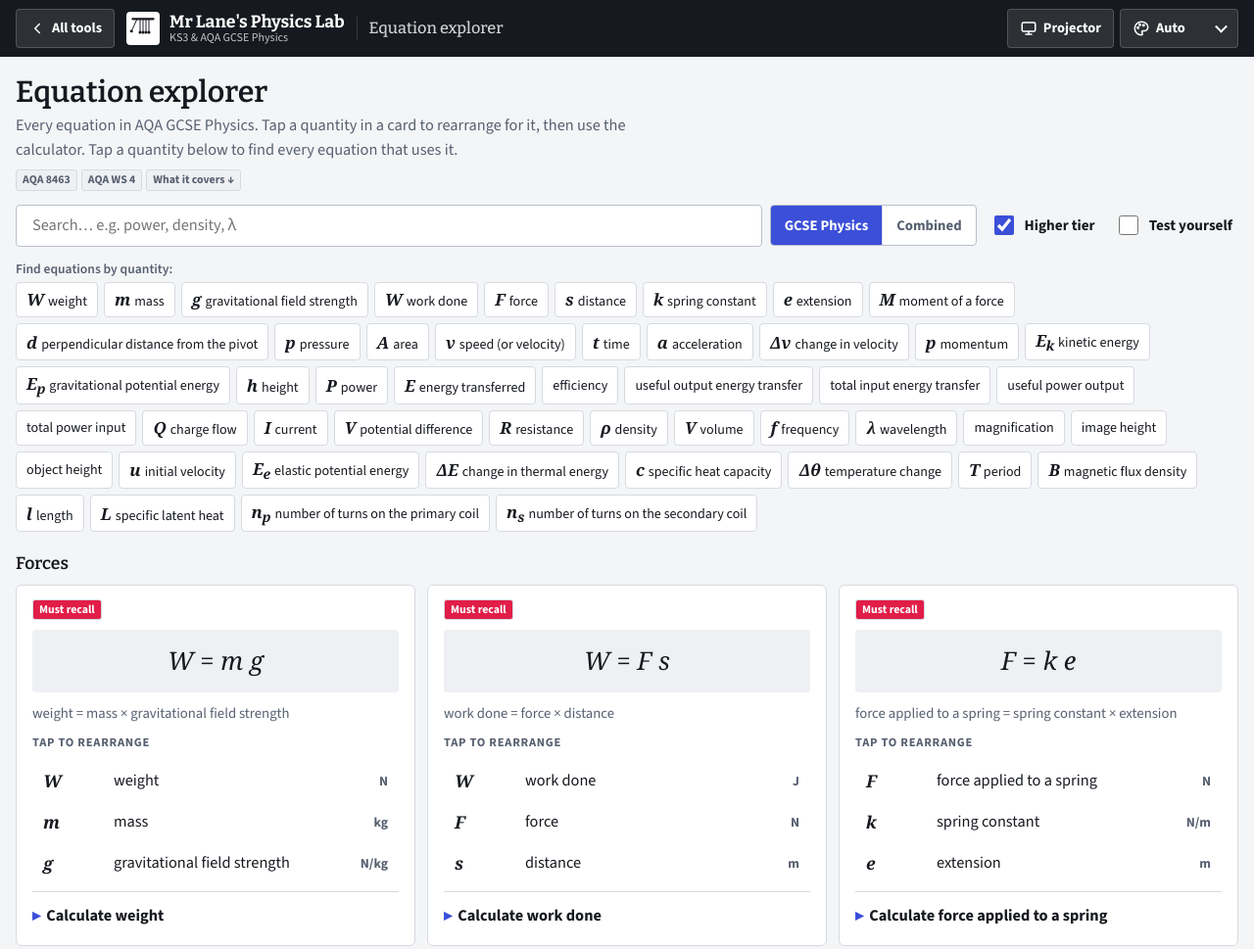
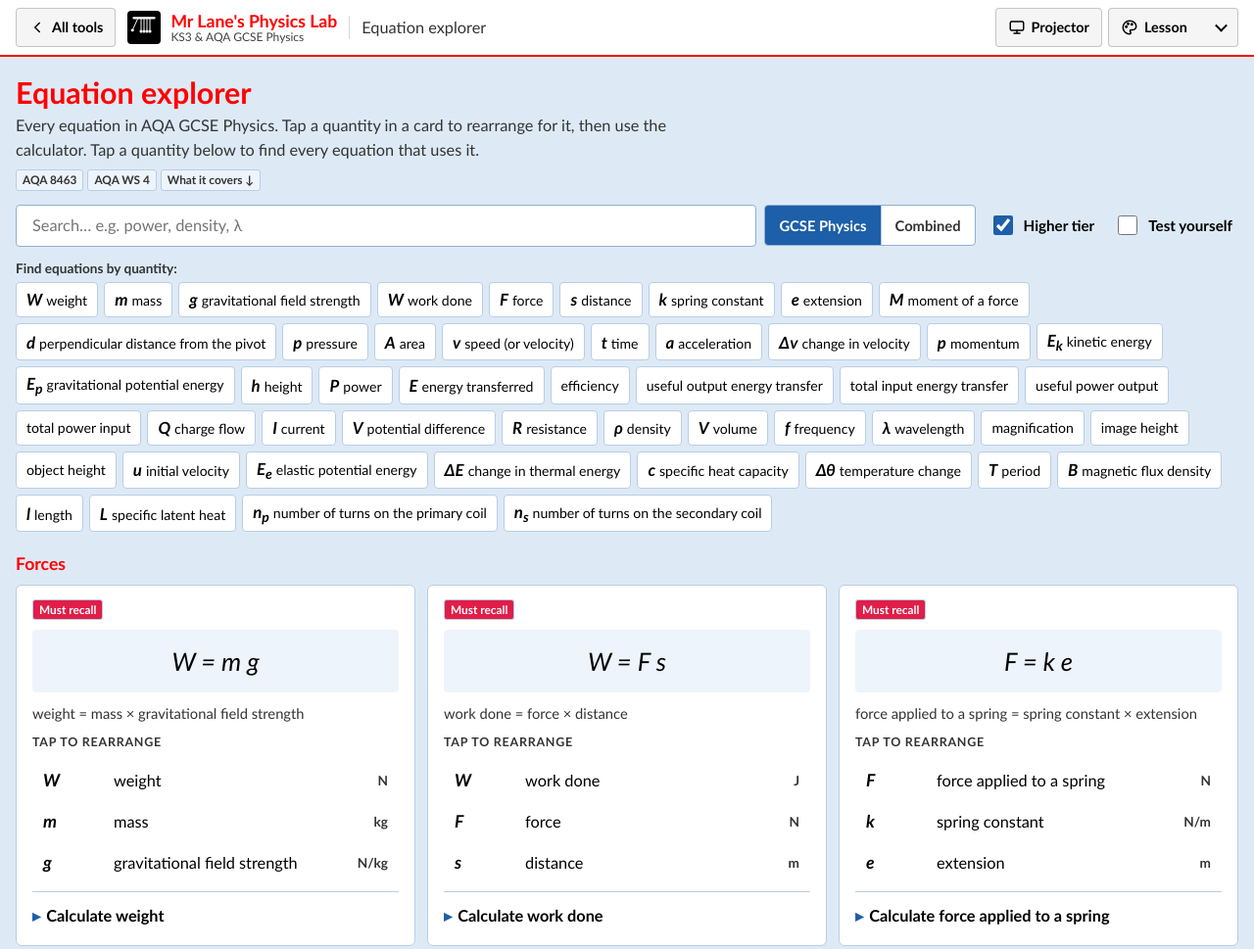
Before and after one commit to lanerobertlane/physics-lab, a plain HTML site: page tools/equations.html in a window 1280 px wide. Shown: the top 969 px of the page at 98% size. Drawn offline with nearby package versions, Linux system fonts and the light colour scheme.

Commit message:
Rework ClassCharts and Sparx themes; add footer, terms and privacy
ClassCharts and Sparx themes restyled to match the real platforms.
Lesson is now the default theme and Auto is removed. Every page gets a
copyright footer (GPL-3.0) linking to new Terms of use and Privacy pages.
The offline cache now revalidates so updates show straight away.

```diff
--- a/css/style.css
+++ b/css/style.css
@@ -1,7 +1,7 @@
 /* Shared styles. Fonts: Source Sans 3 (body) and Bitter, a sturdy textbook-style slab
    serif (headings). The Sparx-style theme uses Nunito. If fonts can't load (offline),
    system fonts are used instead. */
-@import url("https://fonts.googleapis.com/css2?family=Bitter:wght@500;600;700&family=Source+Sans+3:ital,wght@0,400;0,600;0,700;1,400&family=Nunito:wght@500;700;800&display=swap");
+@import url("https://fonts.googleapis.com/css2?family=Bitter:wght@500;600;700&family=Source+Sans+3:ital,wght@0,400;0,600;0,700;1,400&family=Open+Sans:wght@400;600;700&family=DM+Sans:opsz,wght@9..40,400;9..40,500;9..40,700&display=swap");
 
 /* ---------- Themes ---------- */
 
@@ -55,30 +55,48 @@
   color-scheme: light;
 }
 
-/* Sparx-style: deep navy bar, bright green accent, rounded friendly shapes. */
+/* Sparx-style: teal top bar, pale mint page, dark navy headings and selected tabs,
+   green for "done", geometric sans font, moderately rounded white cards. */
 :root[data-theme="sparx"] {
-  --bg: #f1f3f8;
+  --bg: #eef6f6;
   --surface: #ffffff;
-  --surface-2: #eef1f7;
-  --text: #1b1f3b;
-  --muted: #5a6182;
-  --border: #dde1ee;
-  --border-strong: #c3c9dc;
-  --accent: #17a673;
-  --accent-soft: #daf5ea;
+  --surface-2: #f1f6f8;
+  --text: #1c2b3f;
+  --muted: #5a6b7d;
+  --border: #dce6ea;
+  --border-strong: #c3d1d8;
+  --accent: #253d5e;            /* dark navy: selected tabs, primary buttons */
+  --accent-soft: #e2e9f2;
   --accent-ink: #ffffff;
-  --grid: #e5e8f1;
-  --art: #8a91ad;
-  --header-bg: #1b1f3b;
+  --good: #3aa865;
+  --good-soft: #def4e6;
+  --bad: #e0484e;
+  --bad-soft: #fde7e7;
+  --grid: #e3ecef;
+  --art: #8496a3;
+  --header-bg: #2f8b8a;
   --header-ink: #ffffff;
-  --header-btn: rgba(255, 255, 255, .08);
-  --header-btn-border: rgba(255, 255, 255, .2);
-  --radius: 14px;
-  --radius-sm: 10px;
-  --radius-pill: 999px;
-  --font-body: "Nunito", "Segoe UI", -apple-system, Arial, sans-serif;
-  --font-head: "Nunito", "Segoe UI", -apple-system, Arial, sans-serif;
+  --header-btn: #1f5c5c;
+  --header-btn-border: #1f5c5c;
+  --title: #1f3b5c;
+  --radius: 8px;
+  --radius-sm: 6px;
+  --font-body: "DM Sans", "Segoe UI", -apple-system, Arial, sans-serif;
+  --font-head: "DM Sans", "Segoe UI", -apple-system, Arial, sans-serif;
 }
+
+:root[data-theme="sparx"] h1,
+:root[data-theme="sparx"] h2,
+:root[data-theme="sparx"] .tool-name { color: var(--title); font-weight: 700; }
+:root[data-theme="sparx"] .panel,
+:root[data-theme="sparx"] .tool-card { border-color: transparent; box-shadow: 0 1px 3px rgba(20, 50, 70, .12), 0 2px 8px rgba(20, 50, 70, .06); }
+:root[data-theme="sparx"] .panel h2 { color: var(--title); }
+/* Dark navy table headers, like the hand-in table */
+:root[data-theme="sparx"] .results th,
+:root[data-theme="sparx"] .compare th { background: #2c4466; color: #fff; border-color: #2c4466; }
+:root[data-theme="sparx"] .tag.rp { background: var(--good-soft); color: #23824a; }
+:root[data-theme="sparx"] .btn.primary { background: var(--accent); border-color: var(--accent); }
+:root[data-theme="sparx"] .site-header .icon-btn:hover { background: #174a4a; }
 
 /* Lesson: light-blue page, red titles and answers, black text, Calibri throughout.
    Calibri is on Windows; iPads fall back to Carlito/system sans. */
@@ -121,29 +139,48 @@
 /* Written answers / results: red in the Lesson theme, unchanged elsewhere. */
 .big-number, .calc-out .ans, .working b, .readouts .v { color: var(--answer, inherit); }
 
-:root[data-theme="sparx"] h1, :root[data-theme="sparx"] h2, :root[data-theme="sparx"] .tool-name { font-weight: 800; }
+/* ClassCharts-style: flat bright-blue top bar, light grey page, white cards with small
+   corners and soft shadows, green / pink / amber status colours, orange tab text. */
+:root[data-theme="classroom"] {
+  --bg: #eceff1;
+  --surface: #ffffff;
+  --surface-2: #f5f6f7;
+  --text: #333a40;
+  --muted: #6b747c;
+  --border: #dfe3e6;
+  --border-strong: #c7cdd2;
+  --accent: #2196f3;
+  --accent-soft: #e3f2fd;
+  --accent-ink: #ffffff;
+  --good: #43a047;
+  --good-soft: #e3f4e4;
+  --bad: #e91e63;
+  --bad-soft: #fde4ec;
+  --grid: #e6e9ec;
+  --art: #8d969e;
+  --header-bg: #2196f3;
+  --header-ink: #ffffff;
+  --header-btn: rgba(255, 255, 255, .14);
+  --header-btn-border: rgba(255, 255, 255, .4);
+  --tab-ink: #f0651f;
+  --radius: 4px;
+  --radius-sm: 3px;
+  --font-body: "Open Sans", "Segoe UI", -apple-system, Arial, sans-serif;
+  --font-head: "Open Sans", "Segoe UI", -apple-system, Arial, sans-serif;
+}
 
-/* Classroom: bright white panels under a bold teal bar. */
-:root[data-theme="classroom"] {
-  --bg: #edf1f5;
-  --surface: #ffffff;
-  --surface-2: #f2f5f8;
-  --text: #1d2733;
-  --muted: #566475;
-  --border: #d3dbe4;
-  --border-strong: #b5c1ce;
-  --accent: #0b8f84;
-  --accent-soft: #d6f2ee;
-  --accent-ink: #ffffff;
-  --grid: #e3e9ef;
-  --art: #8392a3;
-  --header-bg: #10a597;
-  --header-ink: #ffffff;
-  --header-btn: rgba(255, 255, 255, .16);
-  --header-btn-border: rgba(255, 255, 255, .35);
-  --radius: 10px;
-  --radius-sm: 6px;
-}
+:root[data-theme="classroom"] .panel,
+:root[data-theme="classroom"] .tool-card { border-color: transparent; box-shadow: 0 1px 3px rgba(0, 0, 0, .14); }
+:root[data-theme="classroom"] h1, :root[data-theme="classroom"] h2, :root[data-theme="classroom"] .tool-name { font-weight: 600; }
+/* Tabs: white with orange text; the selected one turns solid blue */
+:root[data-theme="classroom"] .chip { color: var(--tab-ink); font-weight: 600; }
+:root[data-theme="classroom"] .chip[aria-pressed="true"] { color: #fff; }
+:root[data-theme="classroom"] .btn.primary { background: var(--good); border-color: var(--good); }
+:root[data-theme="classroom"] .tag.ht { background: #ffb300; color: #fff; }
+:root[data-theme="classroom"] .tag.po { background: var(--accent); color: #fff; }
+:root[data-theme="classroom"] .tag.rp { background: var(--good); color: #fff; }
+:root[data-theme="classroom"] .brand-mark { background: #fff; color: var(--accent); }
+:root[data-theme="classroom"] .results th { background: var(--surface-2); }
 
 @media (prefers-color-scheme: dark) {
   :root:not([data-theme="light"]):not([data-theme="classroom"]):not([data-theme="sparx"]):not([data-theme="lesson"]) {
@@ -296,7 +333,7 @@ h1, h2, h3, h4 { font-family: var(--font-head); font-weight: 600; line-height: 1
 
 .brand-mark svg { width: 30px; height: 30px; }
 
-.theme-select { position: relative; padding-right: 30px; }
+.theme-select { position: relative; padding-right: 36px; }
 .theme-select select {
   appearance: none;
   -webkit-appearance: none;
@@ -305,7 +342,7 @@ h1, h2, h3, h4 { font-family: var(--font-head); font-weight: 600; line-height: 1
   color: inherit;
   font-weight: 700;
   cursor: pointer;
-  padding: 0;
+  padding: 0 8px 0 0;
 }
 .theme-select select option { color: #000; background: #fff; }
 .theme-select::after {
@@ -742,3 +779,28 @@ input[type="range"] { width: 100%; accent-color: var(--accent); min-height: 32px
   clip: rect(0 0 0 0);
   white-space: nowrap;
 }
+
+/* ---------- Site footer (added to every page) ---------- */
+
+.site-footer {
+  display: flex;
+  flex-wrap: wrap;
+  justify-content: center;
+  gap: 6px 18px;
+  max-width: 1340px;
+  margin: 24px auto 0;
+  padding: 18px 16px 28px;
+  border-top: 1px solid var(--border);
+  color: var(--muted);
+  font-size: .88rem;
+}
+
+.site-footer a { color: var(--muted); }
+.site-footer a:hover { color: var(--accent); }
+
+/* ---------- Text pages (terms, privacy) ---------- */
+
+.prose { max-width: 75ch; }
+.prose h2 { font-family: var(--font-head); font-size: 1.2rem; font-weight: 700; text-transform: none; letter-spacing: 0; color: var(--title, var(--text)); margin: 22px 0 6px; }
+.prose p, .prose li { line-height: 1.6; }
+.prose ul { padding-left: 22px; }
--- a/js/common.js
+++ b/js/common.js
@@ -8,15 +8,17 @@ const SITE = {
 
 const PK = (() => {
   const root = document.documentElement.dataset.root || './';
-  // Theme id -> label in the menu. 'auto' follows the device's light/dark setting.
+  // Theme id -> label in the menu. Lesson is the default for anyone who hasn't chosen.
   const THEMES = {
-    auto: 'Auto',
+    lesson: 'Lesson',
     light: 'Light',
-    lesson: 'Lesson',
-    classroom: 'Classroom',
-    sparx: 'Sparx style',
+    classroom: 'ClassCharts',
+    sparx: 'Sparx',
     dark: 'Dark',
   };
+  const DEFAULT_THEME = 'lesson';
+  // An old saved choice (such as the removed 'auto') falls back to the default.
+  const savedTheme = () => { const t = store.get('theme', DEFAULT_THEME); return t in THEMES ? t : DEFAULT_THEME; };
 
   const store = {
     get(key, fallback) {
@@ -42,17 +44,11 @@ const PK = (() => {
     back: '<svg viewBox="0 0 24 24" fill="none" stroke="currentColor" stroke-width="2" stroke-linecap="round" stroke-linejoin="round"><path d="M15 18l-6-6 6-6"/></svg>',
   };
 
-  // 'auto' follows the device's light/dark setting.
   function applyTheme(theme) {
-    if (theme in THEMES && theme !== 'auto') document.documentElement.dataset.theme = theme;
-    else delete document.documentElement.dataset.theme;
+    document.documentElement.dataset.theme = theme in THEMES ? theme : DEFAULT_THEME;
   }
 
-  function currentTheme() {
-    const t = document.documentElement.dataset.theme;
-    if (t) return t;
-    return window.matchMedia('(prefers-color-scheme: dark)').matches ? 'dark' : 'light';
-  }
+  const currentTheme = () => document.documentElement.dataset.theme || DEFAULT_THEME;
 
   const isDark = () => currentTheme() === 'dark';
 
@@ -62,7 +58,7 @@ const PK = (() => {
   }
 
   // Apply saved preferences straight away to avoid a flash.
-  applyTheme(store.get('theme', 'auto'));
+  applyTheme(savedTheme());
   applyProjector(store.get('projector', false));
 
   function header({ title = '', isHome = false, spec = null } = {}) {
@@ -89,7 +85,7 @@ const PK = (() => {
     document.body.prepend(el);
 
     const themeSel = el.querySelector('#pk-theme');
-    themeSel.value = store.get('theme', 'auto') in THEMES ? store.get('theme', 'auto') : 'auto';
+    themeSel.value = savedTheme();
     themeSel.addEventListener('change', () => {
       applyTheme(themeSel.value);
       store.set('theme', themeSel.value);
@@ -107,6 +103,19 @@ const PK = (() => {
     });
 
     if (spec) specPanel(spec);
+    footer();
+  }
+
+  function footer() {
+    const el = document.createElement('footer');
+    el.className = 'site-footer';
+    el.innerHTML = `
+      <span>© 2026 Robert Lane</span>
+      <span>Free and open source under the <a href="https://www.gnu.org/licenses/gpl-3.0.html" rel="license noopener" target="_blank">GNU GPL v3</a></span>
+      <a href="${root}terms.html">Terms of use</a>
+      <a href="${root}privacy.html">Privacy</a>
+      <a href="https://github.com/lanerobertlane/physics-lab" rel="noopener" target="_blank">Source code</a>`;
+    document.body.appendChild(el);
   }
 
   // spec: [{ code: '4.5.1.4', text: 'Resultant forces', ht?: true }, { code: 'KS3', text: '…' }]
```
Also changed, not shown: privacy.html (added, +48 -0 lines), sw.js (+5 -2 lines), terms.html (added, +47 -0 lines), 1 other file.
